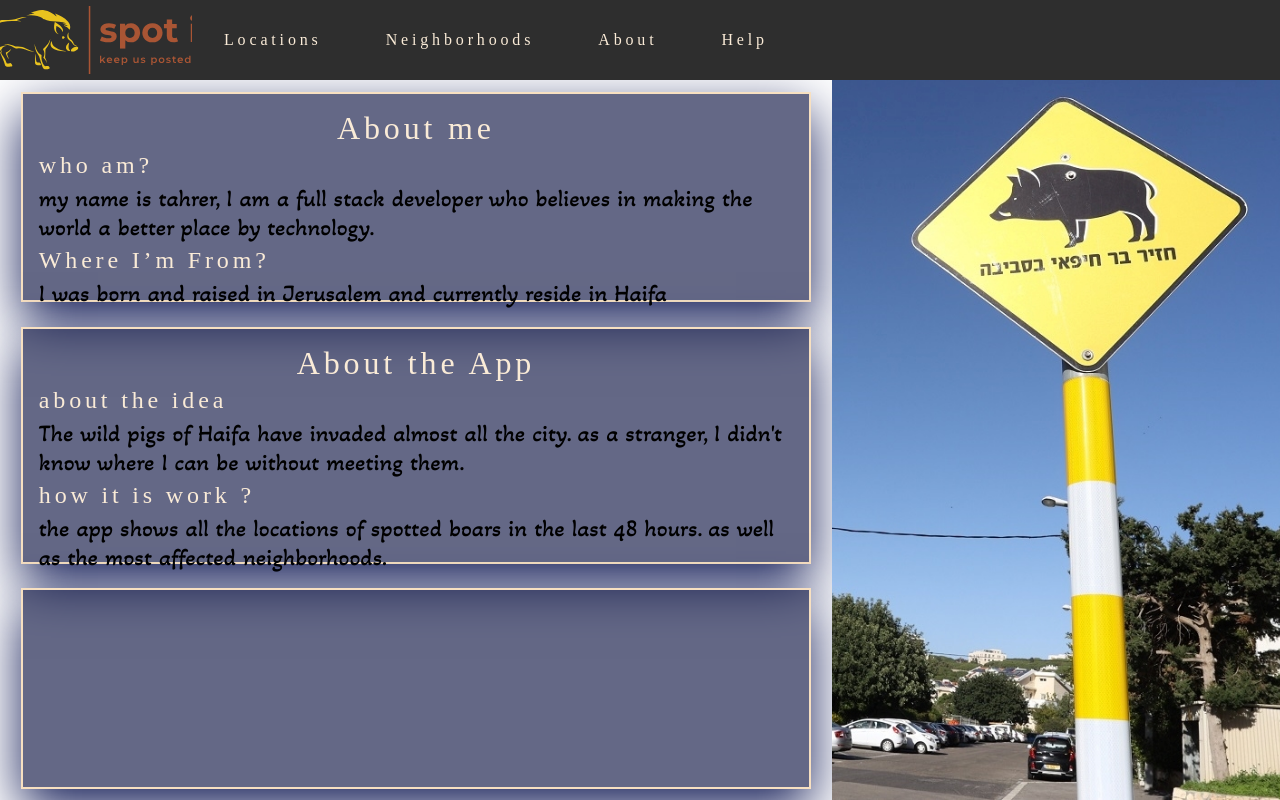
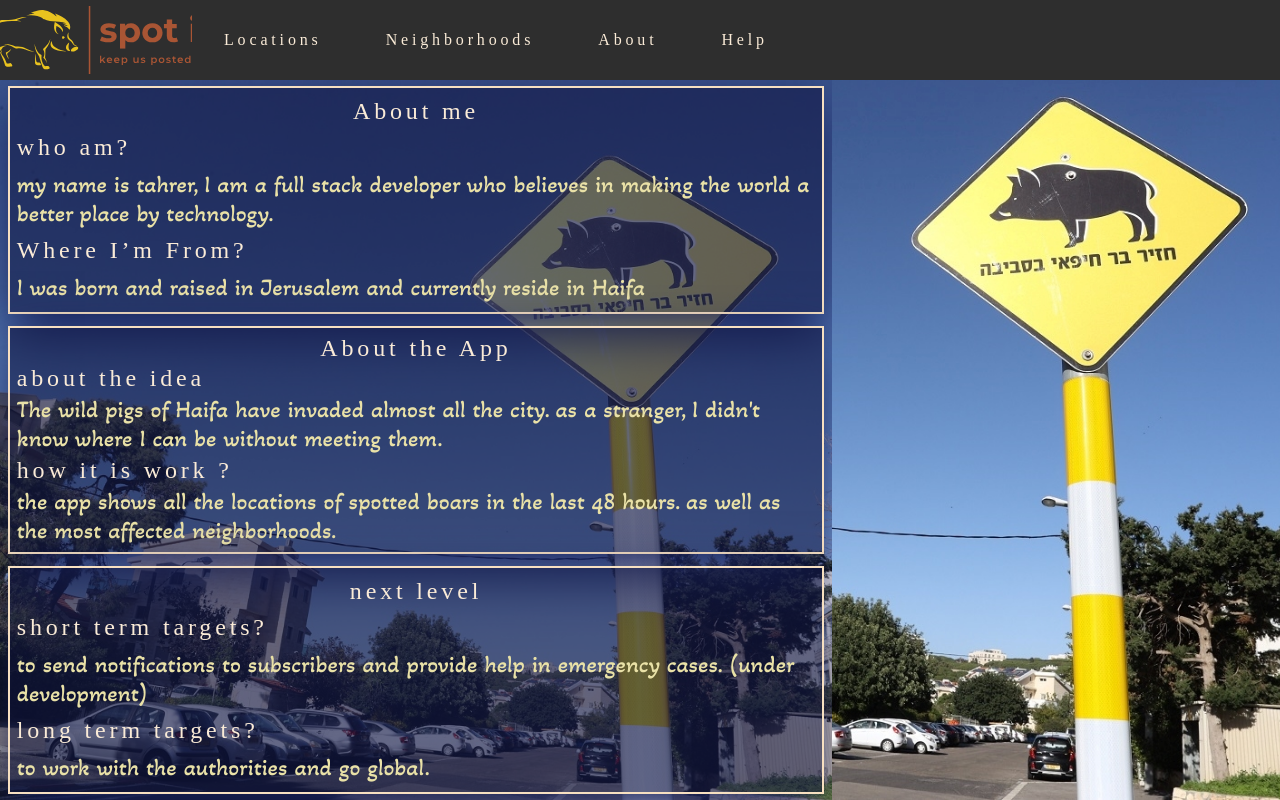
Before and after one commit to tahrer007/spot-it-web, a React (Create React App) app in the folder client/: page /about in a window 1280 px wide. Built offline with nearby package versions, Linux system fonts and the light colour scheme.

Commit message:
about text

```diff
--- a/client/src/pages/about/about.css
+++ b/client/src/pages/about/about.css
@@ -1,12 +1,9 @@
-
 .aboutText {
+    box-sizing: border-box;
   display: grid;
   grid-template-rows: repeat(3, 1fr);
-  overflow: visible;
-
-
-
-
+  overflow: hidden;
+  background: url("../../assets/images/2.jpg") no-repeat center center/cover;
 }
 .textBox {
   background: rgba(17, 24, 69, 0.651);
@@ -14,29 +11,27 @@
   overflow: visible;
   box-shadow: 0 20px 50px rgb(23, 32, 90);
   border: 2px solid rgb(247, 224, 193);
-  width: 95%;
-  height: 90%;
+  width: 98%;
+  height: 95%;
   align-self: center;
   justify-self: center;
-  padding: 1rem;
+  padding: 0.4rem;
   display: flex;
   flex-direction: column;
   justify-content: space-around;
-  row-gap: 5px;
-
+  row-gap: 3px;
 }
-h1{
-    text-align: center;
-    font-weight:normal ;
-    font-size:4vmin;
+h1 {
+  text-align: center;
+  font-weight: normal;
+  font-size: 3vmin;
 }
-h3{
-    font-size:3vmin;
-    font-weight:normal
+h3 {
+  font-size: 1.5vmin;
+  font-weight: normal;
 }
-p{
-    font-size:3vmin;
-    color: black;
-    font-family: test1;
-
+p {
+  font-size: 3vmin;
+  color: #e9e1a7;
+  font-family: test1;
 }
--- a/client/src/pages/about/about.js
+++ b/client/src/pages/about/about.js
@@ -25,14 +25,27 @@ function About() {
 
           <h3> about the idea </h3>
           <p>
-          The wild pigs of Haifa have invaded almost all the city. as a stranger, I didn't know where I can be without meeting them.
+            The wild pigs of Haifa have invaded almost all the city. as a
+            stranger, I didn't know where I can be without meeting them.
           </p>
           <h3> how it is work ? </h3>
           <p>
-           the app shows all the locations of spotted boars in the last 48 hours. as well as the most affected neighborhoods.           </p>
+            the app shows all the locations of spotted boars in the last 48
+            hours. as well as the most affected neighborhoods.{" "}
+          </p>
         </div>
 
-        <div className=" textBox nextLevel"></div>
+        <div className=" textBox nextLevel">
+          <h1> next level  </h1>
+          <h3> short term targets? </h3>
+          <p>
+          to send notifications to subscribers and provide help in emergency cases. (under development)
+          </p>
+          <h3> long term targets? </h3>
+          <p>
+          to work with the authorities and go global.
+          </p>
+        </div>
       </div>
 
       <div className="homePageRight"></div>
```
